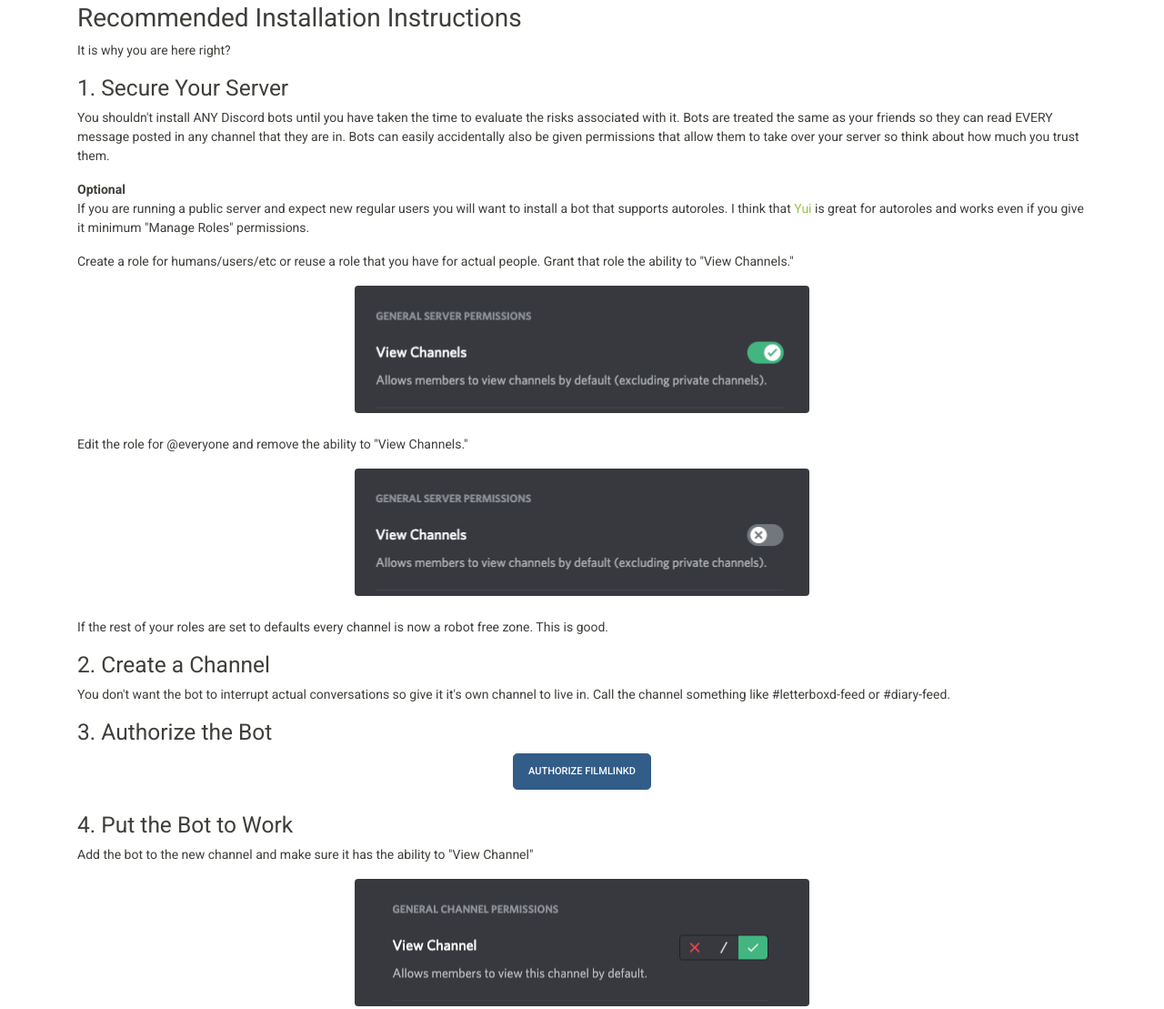
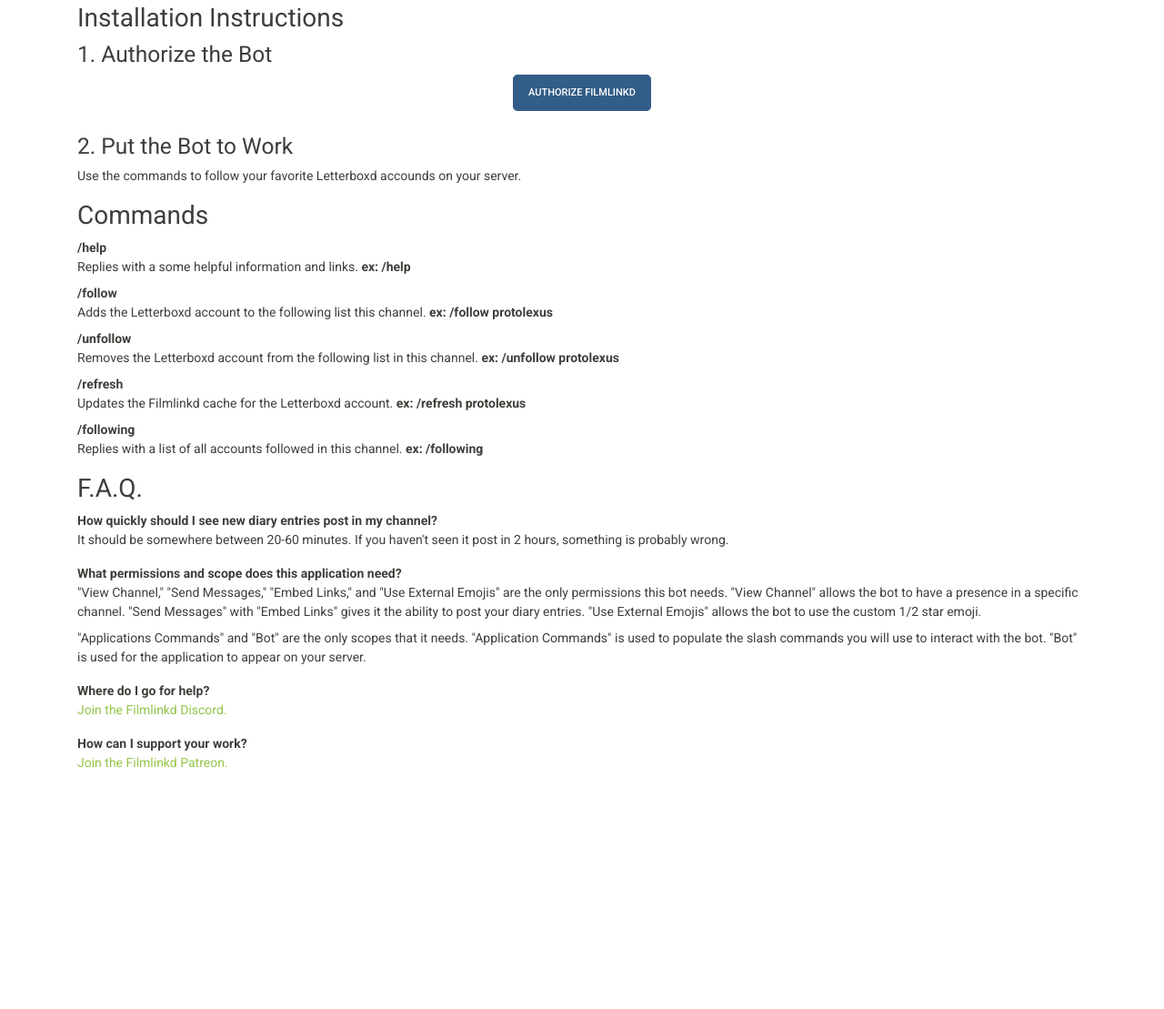
Before and after one commit to jimlind/filmlinkd, a website: page docs/index.html in a window 1280 px wide. Shown: the part 296-1405 px from the top of the page at 91% size. After the commit the page ends 1161 px from the top, so only its background shows below. Drawn offline with nearby package versions, Linux system fonts and the light colour scheme.

Commit message:
Update Installation Instructions
More concise.
Now that I'm on slash commands I don't have to be so mean about letting everybody have all bots listen for everything.
Also have a proper discord invite link.

```diff
--- a/docs/index.html
+++ b/docs/index.html
@@ -5,8 +5,11 @@
         <meta name="viewport" content="width=device-width, initial-scale=1" />
         <meta name="description" content="Filmlinkd Letterboxd Discord Bot" />
 
-		<link rel="shortcut icon" href="images/filmlinkd-100.png">
-        <link rel="stylesheet" href="https://stackpath.bootstrapcdn.com/bootswatch/4.5.2/sandstone/bootstrap.min.css" />
+        <link rel="shortcut icon" href="images/filmlinkd-100.png" />
+        <link
+            rel="stylesheet"
+            href="https://stackpath.bootstrapcdn.com/bootswatch/4.5.2/sandstone/bootstrap.min.css"
+        />
         <script src="https://kit.fontawesome.com/fb0723331c.js" crossorigin="anonymous"></script>
 
         <title>Filmlinkd Letterboxd Discord Bot</title>
@@ -16,53 +19,30 @@
         <div class="jumbotron text-center">
             <h1>Filmlinkd</h1>
             <p><strong>The Letterboxd Discord Bot for 2021</strong></p>
-            <a class="btn btn-info m-2" href="https://www.patreon.com/filmlinkd"><i class="fab fa-patreon mx-1"></i> Support Filmlinkd on Patreon</a>
-			<a class="btn btn-info m-2" href="https://discord.gg/B4bk8h8PbZ"><i class="fab fa-discord mx-1"></i> Join the Filmlinkd Discord</a>
+            <a class="btn btn-info m-2" href="https://www.patreon.com/filmlinkd"
+                ><i class="fab fa-patreon mx-1"></i> Support Filmlinkd on Patreon</a
+            >
+            <a class="btn btn-info m-2" href="https://discord.gg/deZ7EUguge"
+                ><i class="fab fa-discord mx-1"></i> Join the Filmlinkd Discord</a
+            >
         </div>
 
         <div class="container">
-            <h2>Recommended Installation Instructions</h2>
-            <p>It is why you are here right?</p>
-            <h3>1. Secure Your Server</h3>
-            <p>
-                You shouldn't install ANY Discord bots until you have taken the time to evaluate the risks associated
-                with it. Bots are treated the same as your friends so they can read EVERY message posted in any channel
-                that they are in. Bots can easily accidentally also be given permissions
-                that allow them to take over your server so think about how much you trust them.
-            </p>
-            <p>
-            	<strong>Optional</strong></br>
-            	If you are running a public server and expect new regular users you will want to install a bot that supports autoroles.
-            	I think that <a href="https://discordyui.net/">Yui</a> is great for autoroles and works even if you give it minimum "Manage Roles" permissions.
-            </p>
-            <p>
-                Create a role for humans/users/etc or reuse a role that you have for actual people. Grant that role the ability to
-                "View Channels."
-            </p>
-            <img class="d-block img-fluid mx-auto mb-4 rounded" src="images/installation/permissions-humans.png" />
-            <p>Edit the role for @everyone and remove the ability to "View Channels."</p>
-            <img class="d-block img-fluid mx-auto mb-4 rounded" src="images/installation/permissions-everyone.png" />
-            <p>If the rest of your roles are set to defaults every channel is now a robot free zone. This is good.</p>
-            <h3>2. Create a Channel</h3>
-            <p>
-                You don't want the bot to interrupt actual conversations so give it it's own channel to live in. Call
-                the channel something like #letterboxd-feed or #diary-feed.
-            </p>
-            <h3>3. Authorize the Bot</h3>
+            <h2>Installation Instructions</h2>
+            <h3>1. Authorize the Bot</h3>
             <div class="col text-center">
                 <a
                     class="btn btn-primary btn-lg mb-4"
-                    href="https://discord.com/oauth2/authorize?client_id=794271558570213409&permissions=262144&scope=bot"
+                    href="https://discord.com/oauth2/authorize?client_id=794271558570213409&permissions=2147764224&scope=applications.commands%20bot"
                     target="_blank"
                     >Authorize Filmlinkd</a
                 >
             </div>
-            <h3>4. Put the Bot to Work</h3>
-            <p>Add the bot to the new channel and make sure it has the ability to "View Channel"</p>
-            <img class="d-block img-fluid mx-auto mb-4 rounded" src="images/installation/channel-permissions-bot.png" />
+            <h3>2. Put the Bot to Work</h3>
+            <p>Use the commands to follow your favorite Letterboxd accounds on your server.</p>
             <h2>Commands</h2>
             <dl>
-            	<dt>/help</dt>
+                <dt>/help</dt>
                 <dd>
                     Replies with a some helpful information and links.
                     <b>ex: /help</b>
@@ -75,7 +55,8 @@
                 <dt>/unfollow</dt>
                 <dd>
                     Removes the Letterboxd account from the following list in this channel.
-                    <b>ex: /unfollow protolexus</b></dd>
+                    <b>ex: /unfollow protolexus</b>
+                </dd>
                 <dt>/refresh</dt>
                 <dd>
                     Updates the Filmlinkd cache for the Letterboxd account.
@@ -91,31 +72,33 @@
             <dl>
                 <dt>How quickly should I see new diary entries post in my channel?</dt>
                 <dd>
-                    It should be somewhere between 20-60 minutes. If you haven't seen it post in 2 hours, something is probably wrong.
+                    It should be somewhere between 20-60 minutes. If you haven't seen it post in 2
+                    hours, something is probably wrong.
                 </dd>
             </dl>
             <dl>
-                <dt>What permissions does this bot need?</dt>
+                <dt>What permissions and scope does this application need?</dt>
                 <dd>
-                    "View Channel," "Send Messages," and "Embed Links" are the only permissions this bot needs. "View Channel" gives it
-                    the ability to read your follow/unfollow commands. "Send Messages" with "Embed Links" gives it the ability to post
-                    your diary entries in a format that isn't just a text blob.
+                    "View Channel," "Send Messages," "Embed Links," and "Use External Emojis" are
+                    the only permissions this bot needs. "View Channel" allows the bot to have a
+                    presence in a specific channel. "Send Messages" with "Embed Links" gives it the
+                    ability to post your diary entries. "Use External Emojis" allows the bot to use
+                    the custom 1/2 star emoji.
                 </dd>
-            </dl>
-            <dl>
-                <dt>Should I really be concerned about what bots I run?</dt>
                 <dd>
-                    Yes! A bot that is running in a channel can record every message (including photos and videos)
-                    posted there.
+                    "Applications Commands" and "Bot" are the only scopes that it needs.
+                    "Application Commands" is used to populate the slash commands you will use to
+                    interact with the bot. "Bot" is used for the application to appear on your
+                    server.
                 </dd>
             </dl>
             <dl>
                 <dt>Where do I go for help?</dt>
-                <dd>Join the Filmlinkd Discord. The link is in the header.</dd>
+                <dd><a href="https://discord.gg/deZ7EUguge">Join the Filmlinkd Discord.</a></dd>
             </dl>
             <dl>
                 <dt>How can I support your work?</dt>
-                <dd>Join the Filmlinkd Patreon. The link is in the header.</dd>
+                <dd><a href="https://www.patreon.com/filmlinkd">Join the Filmlinkd Patreon.</a></dd>
             </dl>
         </div>
     </body>
--- a/factories/message-embed-factory.js
+++ b/factories/message-embed-factory.js
@@ -138,7 +138,7 @@
             )
             .addField(
                 ':left_speech_bubble: Discord',
-                '[Chat with a human on Discord](https://discord.gg/B4bk8h8PbZ)',
+                '[Chat with a human on Discord](https://discord.gg/deZ7EUguge)',
                 true,
             );
     }
```
Also changed, not shown: README.md.
